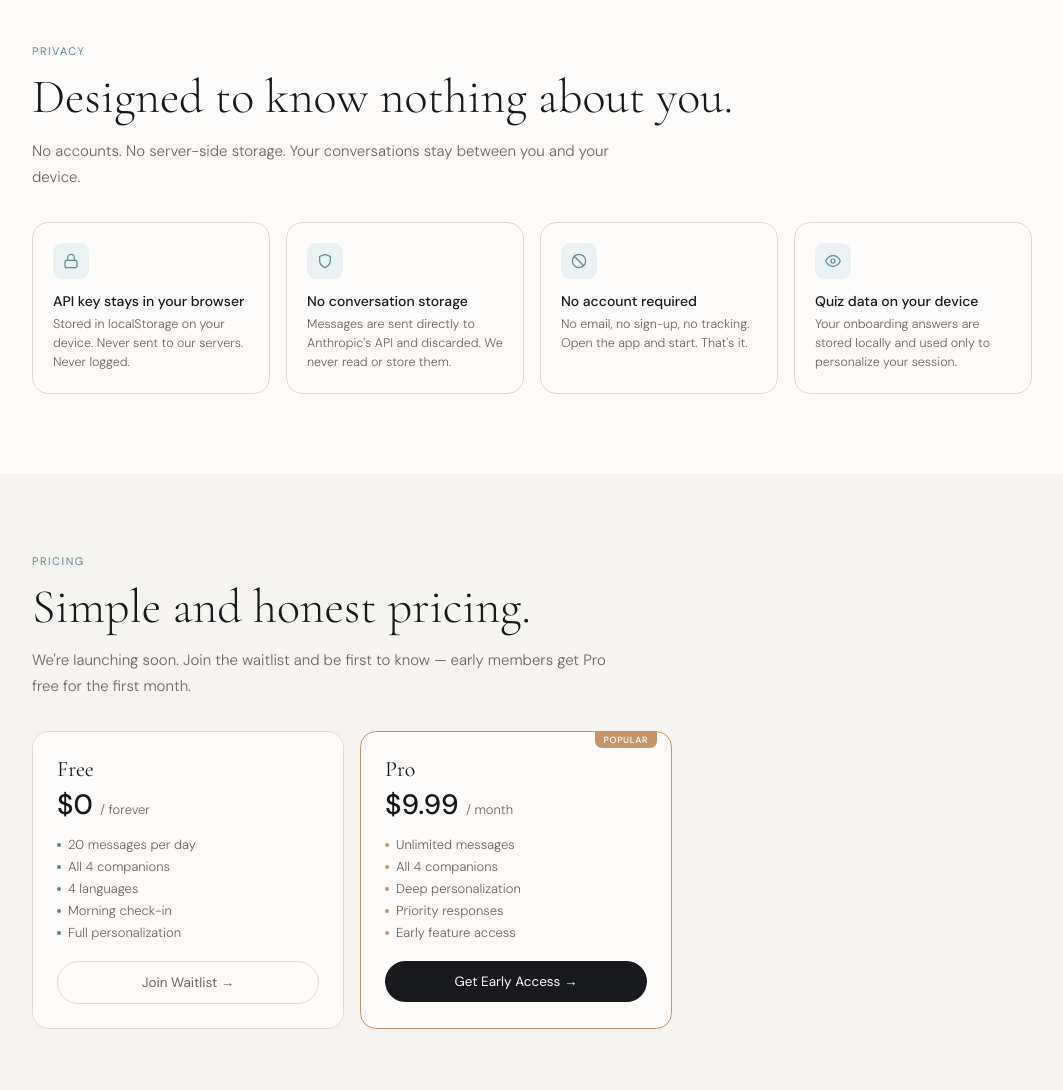
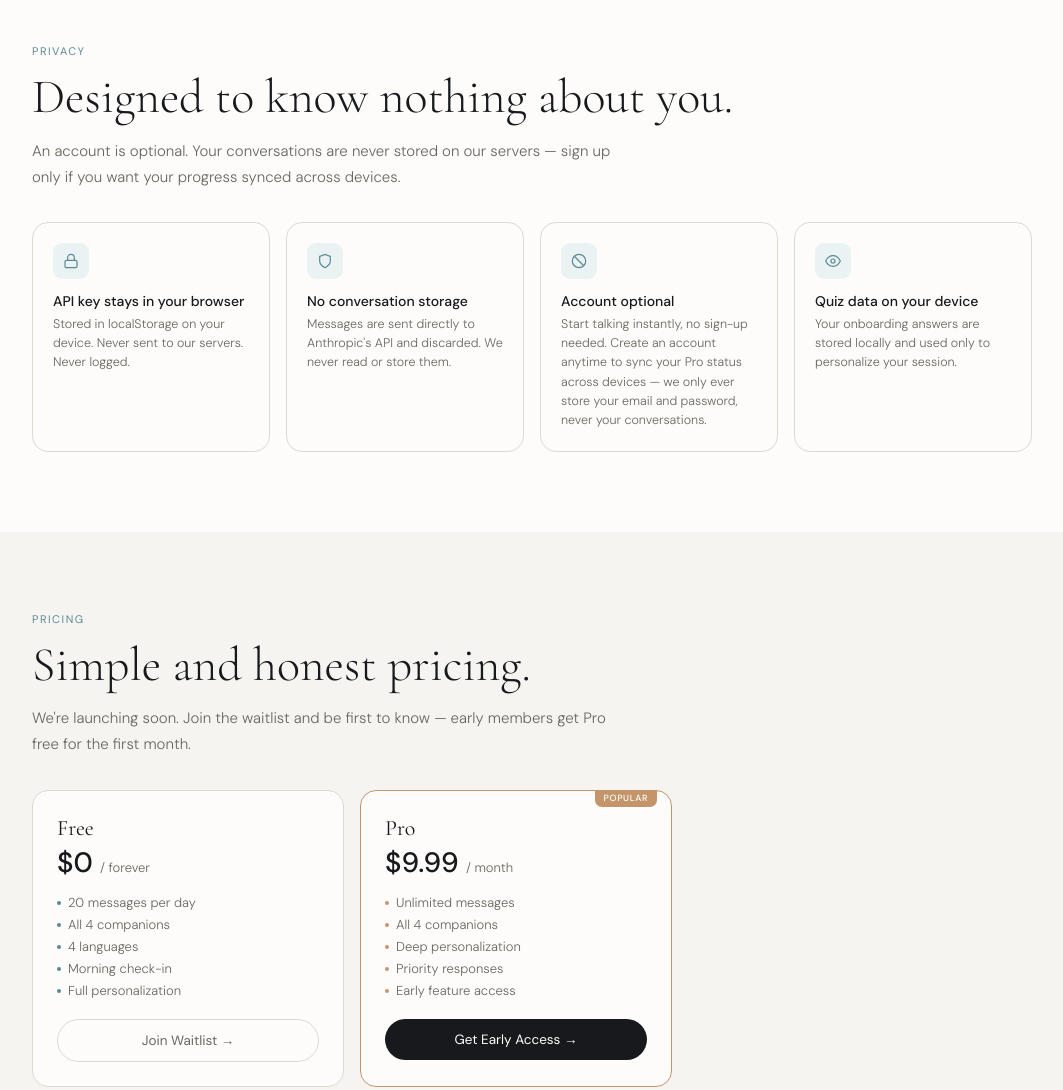
Before and after one commit to vivacityjak2379-lab/claro-proxy, a website: page index.html in a window 1280 px wide. Shown: the part 3180-4270 px from the top of the page, without its empty margins (108-1171 px from the left). Drawn offline with nearby package versions, Linux system fonts and the light colour scheme.

Commit message:
update landing page copy for optional account

```diff
--- a/index.html
+++ b/index.html
@@ -434,7 +434,7 @@ footer{background:var(--s2);border-top:1px solid var(--bd);padding:3rem 2rem;tex
   <div class="container">
     <div class="sec-lbl reveal">Privacy</div>
     <h2 class="sec-h reveal">Designed to know nothing about you.</h2>
-    <p class="sec-sub reveal">No accounts. No server-side storage. Your conversations stay between you and your device.</p>
+    <p class="sec-sub reveal">An account is optional. Your conversations are never stored on our servers — sign up only if you want your progress synced across devices.</p>
     <div class="priv-grid">
       <div class="pr reveal">
         <div class="pr-icon"><svg width="16" height="16" viewBox="0 0 24 24" fill="none" stroke="#5B8A94" stroke-width="1.8"><rect x="3" y="11" width="18" height="11" rx="2"/><path d="M7 11V7a5 5 0 0110 0v4"/></svg></div>
@@ -448,8 +448,8 @@ footer{background:var(--s2);border-top:1px solid var(--bd);padding:3rem 2rem;tex
       </div>
       <div class="pr reveal">
         <div class="pr-icon"><svg width="16" height="16" viewBox="0 0 24 24" fill="none" stroke="#5B8A94" stroke-width="1.8"><circle cx="12" cy="12" r="10"/><line x1="4.93" y1="4.93" x2="19.07" y2="19.07"/></svg></div>
-        <div class="pr-t">No account required</div>
-        <div class="pr-d">No email, no sign-up, no tracking. Open the app and start. That's it.</div>
+        <div class="pr-t">Account optional</div>
+        <div class="pr-d">Start talking instantly, no sign-up needed. Create an account anytime to sync your Pro status across devices — we only ever store your email and password, never your conversations.</div>
       </div>
       <div class="pr reveal">
         <div class="pr-icon"><svg width="16" height="16" viewBox="0 0 24 24" fill="none" stroke="#5B8A94" stroke-width="1.8"><path d="M1 12s4-8 11-8 11 8 11 8-4 8-11 8-11-8-11-8z"/><circle cx="12" cy="12" r="3"/></svg></div>
@@ -567,7 +567,7 @@ footer{background:var(--s2);border-top:1px solid var(--bd);padding:3rem 2rem;tex
     <div class="wf-card reveal" style="background:var(--gl);border:1px solid rgba(196,149,106,.2);border-radius:16px;padding:1.5rem;">
       <div style="font-size:10px;letter-spacing:.1em;text-transform:uppercase;color:var(--gd);margin-bottom:.75rem;">Early Access</div>
       <div style="font-size:15px;font-weight:500;color:var(--tx);margin-bottom:.35rem;">Try it now — free</div>
-      <div style="font-size:13px;color:var(--t2);font-weight:300;line-height:1.6;margin-bottom:1rem;">No download. No account. Just open the web app and start talking.</div>
+      <div style="font-size:13px;color:var(--t2);font-weight:300;line-height:1.6;margin-bottom:1rem;">No download required. Start talking instantly — sign up anytime to sync across devices.</div>
       <a href="#" onclick="goToApp();return false;" style="display:inline-block;padding:.65rem 1.25rem;border-radius:50px;background:var(--tx);color:var(--sf);font-size:13px;text-decoration:none;font-family:'DM Sans',sans-serif;transition:opacity .18s;" onmouseenter="this.style.opacity='.85'" onmouseleave="this.style.opacity='1'">Open the app →</a>
     </div>
 
```
